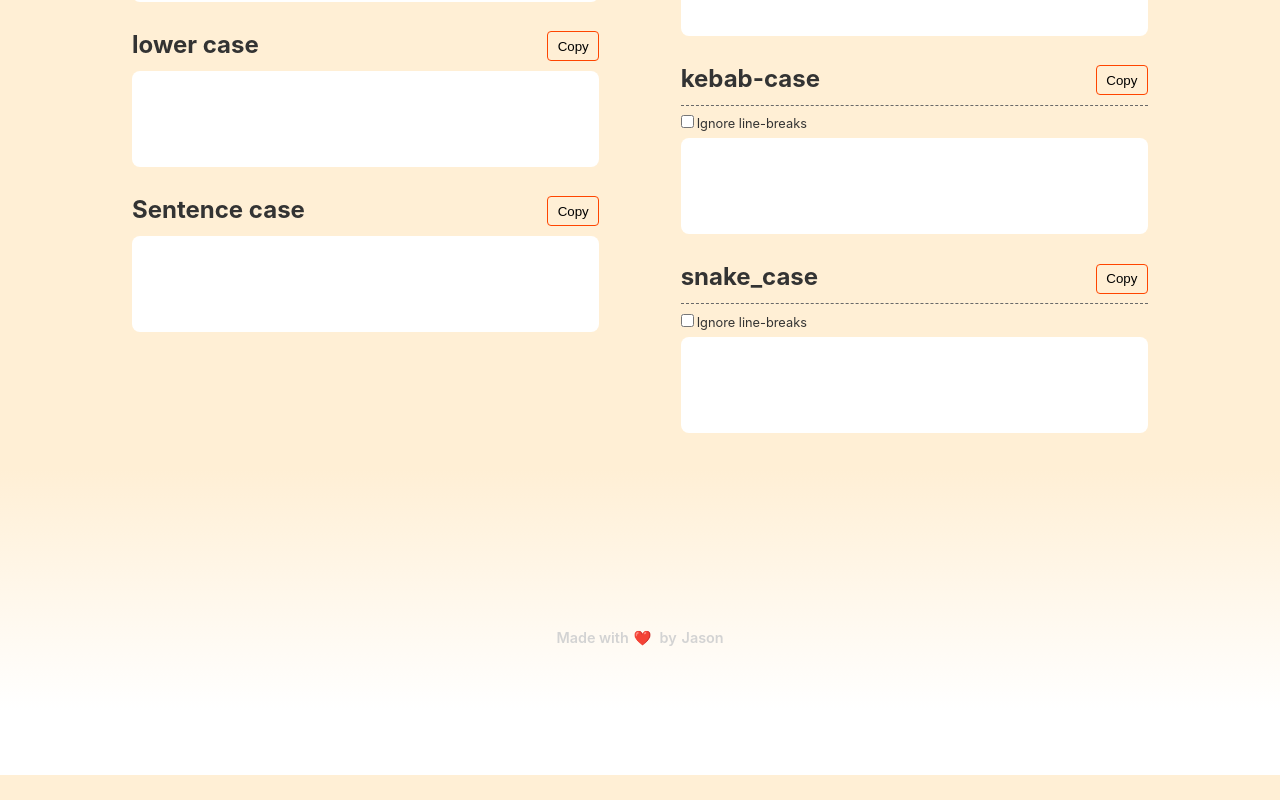
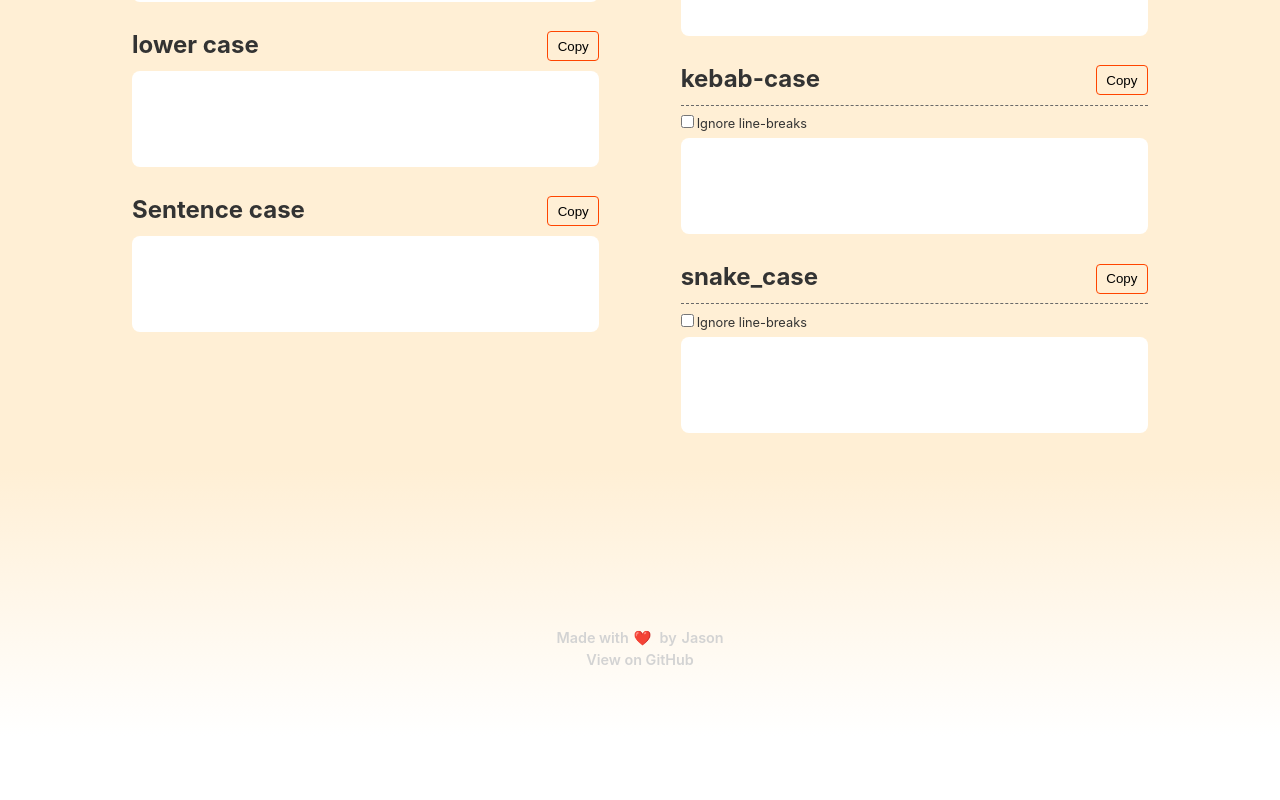
Before and after one commit to jasonflorentino/caser-app, a React (Create React App) app: page / in a window 1280 px wide. Shown: the part 801-1601 px from the top of the page. Before the commit the page ends 1576 px from the top, so only its background shows below. Built offline with nearby package versions, Linux system fonts and the light colour scheme.

Commit message:
Add link to GitHub repo

```diff
--- a/src/components/Footer/Footer.js
+++ b/src/components/Footer/Footer.js
@@ -9,8 +9,23 @@ const Footer = () => {
           ❤️
         </span>
         by
-        <a className="Footer__link" href="https://github.com/jasonflorentino">
+        <a
+          className="Footer__name Footer__link"
+          href="https://github.com/jasonflorentino"
+          target="_blank"
+          rel="noreferrer"
+        >
           Jason
+        </a>
+      </h2>
+      <h2 className="Footer__heading">
+        <a
+          className="Footer__link"
+          href="https://github.com/jasonflorentino/caser-app"
+          target="_blank"
+          rel="noreferrer"
+        >
+          View on GitHub
         </a>
       </h2>
     </footer>
--- a/src/components/Footer/footer.scss
+++ b/src/components/Footer/footer.scss
@@ -7,9 +7,11 @@
   background: linear-gradient($color_light_primary, white);
   border-bottom: 4rem solid white;
   display: flex;
-  justify-content: center;
+  flex-direction: column;
+  align-items: center;
 
   &__heading{
+    margin-bottom: .25rem;
     font-size: .9rem;
     font-weight: 600;
     color: lightgray;
@@ -20,10 +22,18 @@
     padding-right: .5rem;
   }
 
+  &__name {
+    padding-left: .3rem;
+  }
+
   &__link {
-    padding-left: .3rem;
     color: inherit;
     font-size: inherit;
     text-decoration: none;
+    transition: color .2s;
+
+    &:hover {
+      color: $color_accent_primary;
+    }
   }
 }
```
